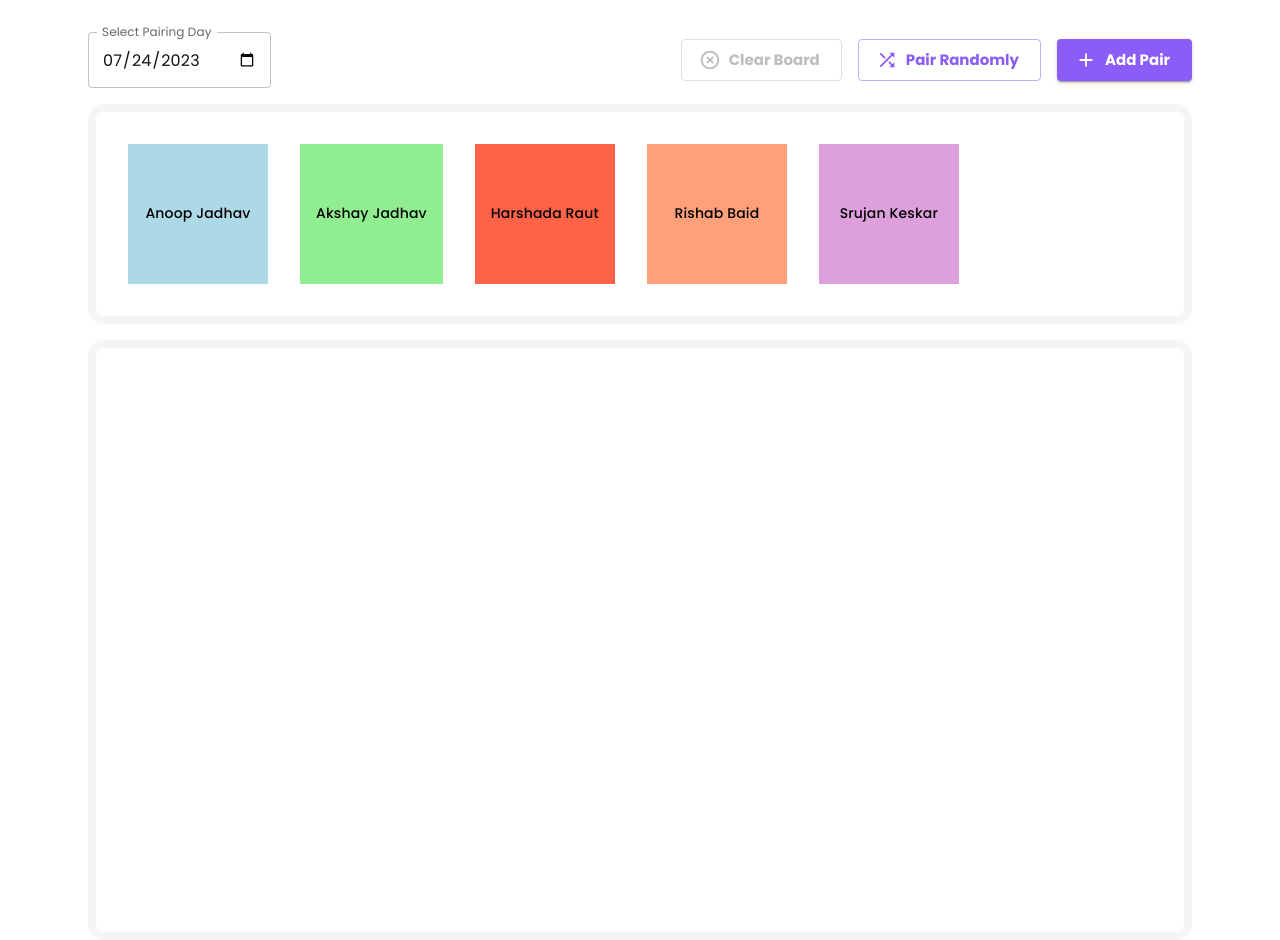
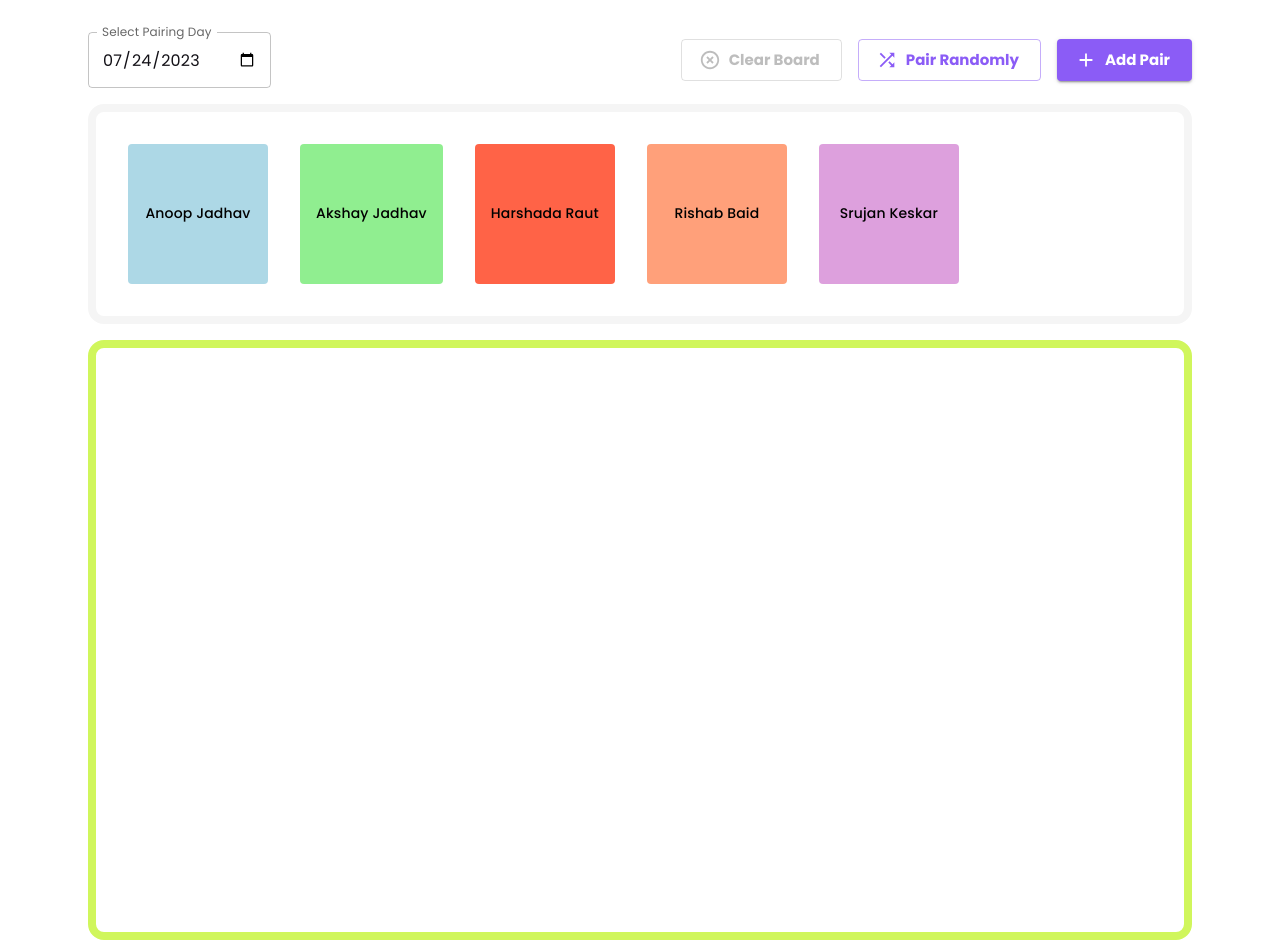
Before and after one commit to anoop-jadhav-ui/pp-react-app, a React (Vite) app: page /pairing-board in a window 1280 px wide. Built offline with nearby package versions, Linux system fonts and the light colour scheme.

Commit message:
improve board colors

```diff
--- a/src/components/screens/PairingBoardPage/DraggableCard.module.css
+++ b/src/components/screens/PairingBoardPage/DraggableCard.module.css
@@ -10,6 +10,8 @@
   cursor: pointer;
   background: khaki;
   transition: all 100ms ease-in-out;
+
+  border-radius: 0.25rem;
 }
 .card:hover {
   box-shadow: rgba(0, 0, 0, 0.24) 0px 3px 8px;
--- a/src/components/screens/PairingBoardPage/DraggableCard.tsx
+++ b/src/components/screens/PairingBoardPage/DraggableCard.tsx
@@ -12,7 +12,7 @@ interface CardProps {
   selectCard?: (name: string) => void;
   title: string;
   color?: string;
-  toolTipText: string;
+  toolTipText?: string;
 }
 
 const DraggableCard = ({
--- a/src/components/screens/PairingBoardPage/DroppablePair.module.css
+++ b/src/components/screens/PairingBoardPage/DroppablePair.module.css
@@ -4,7 +4,8 @@
   position: relative;
   padding: 1rem;
 
-  border: 2px solid var(--secondary);
+  /* border: 2px solid gainsboro; */
+  background-color: whitesmoke;
   border-radius: 1em;
 
   min-width: calc(2 * var(--card-height) + 3rem);
--- a/src/components/screens/PairingBoardPage/PairingBoard.module.css
+++ b/src/components/screens/PairingBoardPage/PairingBoard.module.css
@@ -21,7 +21,7 @@
 }
 
 .board {
-  border: 8px solid whitesmoke;
+  border: 8px solid var(--secondary);
   border-radius: 1rem;
   min-height: 600px;
 
--- a/src/utils/dragAndDropUtils.ts
+++ b/src/utils/dragAndDropUtils.ts
@@ -19,14 +19,14 @@ const getItemStyle = (
   margin: `0 ${grid}px 0 0`,
 
   // change background colour if dragging
-  background: isDragging ? "whitesmoke" : "grey",
+  background: isDragging ? "gainsboro" : "grey",
 
   // styles we need to apply on draggables
   ...draggableStyle,
 });
 
 const getListStyle = (isDraggingOver: boolean) => ({
-  background: isDraggingOver ? "whitesmoke" : "",
+  background: isDraggingOver ? "gainsboro" : "",
 });
 
 export { reorder, getItemStyle, getListStyle };
```
